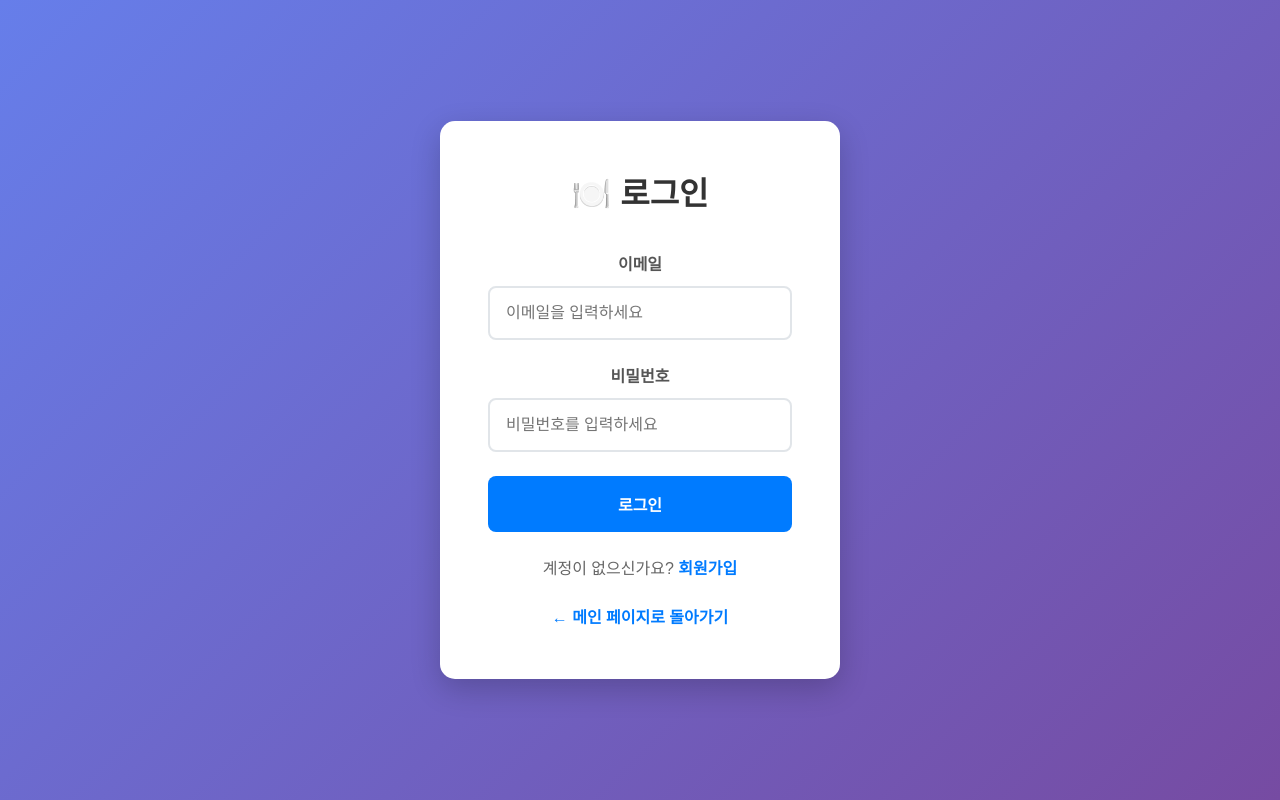
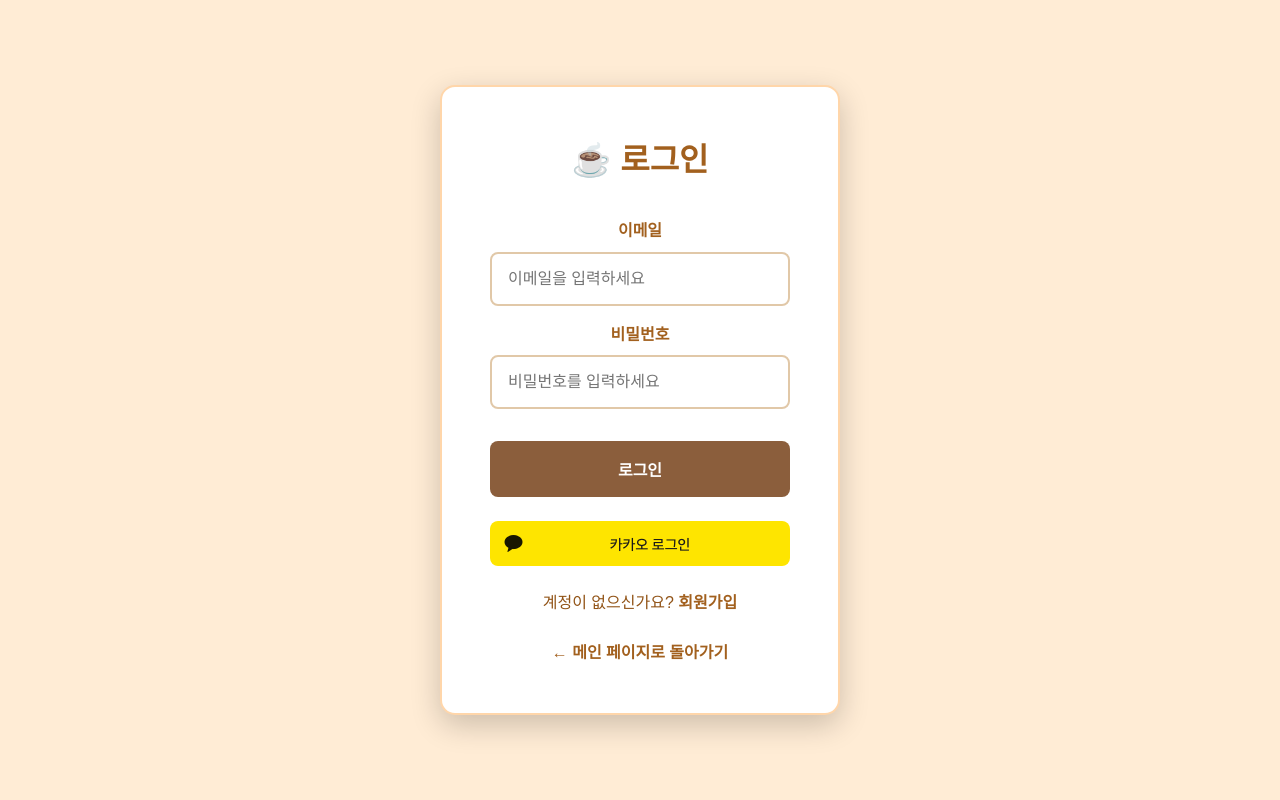
Before and after one commit to Norang2810/AI-project, a React (Create React App) app in the folder frontend/: page /login in a window 1280 px wide. Built offline with nearby package versions, Linux system fonts and the light colour scheme; a web font is replaced by a local one.

Commit message:
feat:로그인회원가입 색상변경

```diff
--- a/frontend/src/pages/LoginPage/LoginPage.jsx
+++ b/frontend/src/pages/LoginPage/LoginPage.jsx
@@ -7,8 +7,9 @@ const LoginContainer = styled.div`
   display: flex;
   justify-content: center;
   align-items: center;
-  background: linear-gradient(135deg, #667eea 0%, #764ba2 100%);
+  background-color: #FFECD5; /* 부드러운 배경색 */
   padding: 2rem;
+  font-family: 'Ownglyph_meetme-Rg', sans-serif; /* 폰트 적용 */
 `;
 
 const LoginCard = styled.div`
@@ -18,11 +19,12 @@ const LoginCard = styled.div`
   box-shadow: 0 10px 30px rgba(0, 0, 0, 0.2);
   width: 100%;
   max-width: 400px;
+  border: 2px solid #FFD6AA; /* 카드 경계 강조 */
 `;
 
 const Title = styled.h1`
   text-align: center;
-  color: #333;
+  color: #A2601E; /* 대표 텍스트 색상 */
   margin-bottom: 2rem;
   font-size: 2rem;
 `;
@@ -30,7 +32,7 @@ const Title = styled.h1`
 const Form = styled.form`
   display: flex;
   flex-direction: column;
-  gap: 1.5rem;
+  gap: 1rem;
 `;
 
 const FormGroup = styled.div`
@@ -41,36 +43,38 @@ const FormGroup = styled.div`
 
 const Label = styled.label`
   font-weight: bold;
-  color: #555;
+  color: #A2601E;
 `;
 
 const Input = styled.input`
   padding: 1rem;
-  border: 2px solid #e1e5e9;
+  border: 2px solid #E1C8A8;
   border-radius: 8px;
   font-size: 1rem;
+  font-family: 'Ownglyph_meetme-Rg', sans-serif;
   transition: border-color 0.3s ease;
 
   &:focus {
     outline: none;
-    border-color: #007bff;
+    border-color: #915316;
   }
 `;
 
 const Button = styled.button`
-  background-color: #007bff;
+  background-color: #8b5e3c;
   color: white;
   padding: 1rem;
   border: none;
   border-radius: 8px;
   font-size: 1rem;
   font-weight: bold;
+  font-family: 'Ownglyph_meetme-Rg', sans-serif;
   cursor: pointer;
   transition: background-color 0.3s ease;
+  margin-top: 1rem; /* 비밀번호와 간격 늘림 */
 
   &:hover {
-    background-color: #0056b3;
-  }
+    background-color: #6e4b2a;
 
   &:disabled {
     background-color: #ccc;
@@ -78,13 +82,25 @@ const Button = styled.button`
   }
 `;
 
+const KakaoLoginButton = styled.div`
+  width: 100%;
+  height: 45px;
+  background-image: url('/kakao_login.png'); /* public 폴더 이미지 경로 */
+  background-size: contain;
+  background-repeat: no-repeat;
+  background-position: center;
+  cursor: pointer;
+  margin-top: 0.5rem;
+  border-radius: 8px;
+`;
+
 const LinkText = styled.p`
   text-align: center;
   margin-top: 1.5rem;
-  color: #666;
+  color: #915316;
 
   a {
-    color: #007bff;
+    color: #A2601E;
     text-decoration: none;
     font-weight: bold;
 
@@ -156,7 +172,7 @@ const LoginPage = ({setIsLoggedIn}) => {
   return (
     <LoginContainer>
       <LoginCard>
-        <Title>🍽️ 로그인</Title>
+        <Title>☕ 로그인</Title>
 
         {error && <ErrorMessage>{error}</ErrorMessage>}
 
@@ -190,6 +206,8 @@ const LoginPage = ({setIsLoggedIn}) => {
           <Button type="submit" disabled={isLoading}>
             {isLoading ? '로그인 중...' : '로그인'}
           </Button>
+
+          <KakaoLoginButton />
         </Form>
 
         <LinkText>
--- a/frontend/src/pages/MainPage/MainPage.jsx
+++ b/frontend/src/pages/MainPage/MainPage.jsx
@@ -78,9 +78,13 @@ const MainPage = ({ isLoggedIn, setIsLoggedIn }) => {
       <MainContainer>
         {/* Hero Section */}
         <HeroSection id="home">
-          <HeroTitle>☕ 알레르기 안전 메뉴 분석</HeroTitle>
+          <HeroTitle>☕ 알쥬알쥬 ☕</HeroTitle>
           <HeroSubtitle>
             메뉴판을 업로드하면 알레르기 정보를 분석해드립니다!
+            <br />
+            내가 마시는 이 음료 괜찮을까?
+            <br />
+            카페 메뉴 속 숨겨진 알레르기 유발 성분, 이제 미리 확인하세요!
           </HeroSubtitle>
           <CTAButton
             onClick={() => {
--- a/frontend/src/pages/RegisterPage/RegisterPage.jsx
+++ b/frontend/src/pages/RegisterPage/RegisterPage.jsx
@@ -7,8 +7,9 @@ const RegisterContainer = styled.div`
   display: flex;
   justify-content: center;
   align-items: center;
-  background: linear-gradient(135deg, #667eea 0%, #764ba2 100%);
+  background-color: #FFECD5;
   padding: 2rem;
+  font-family: 'Ownglyph_meetme-Rg', sans-serif;
 `;
 
 const RegisterCard = styled.div`
@@ -18,11 +19,12 @@ const RegisterCard = styled.div`
   box-shadow: 0 10px 30px rgba(0, 0, 0, 0.2);
   width: 100%;
   max-width: 500px;
+  border: 2px solid #FFD6AA;
 `;
 
 const Title = styled.h1`
   text-align: center;
-  color: #333;
+  color: #A2601E;
   margin-bottom: 2rem;
   font-size: 2rem;
 `;
@@ -33,15 +35,15 @@ const Form = styled.form`
   gap: 1.5rem;
 `;
 
-const FormRow = styled.div`
-  display: grid;
-  grid-template-columns: 1fr 1fr;
-  gap: 1rem;
+// const FormRow = styled.div`
+//   display: grid;
+//   grid-template-columns: 1fr 1fr;
+//   gap: 1rem;
 
-  @media (max-width: 600px) {
-    grid-template-columns: 1fr;
-  }
-`;
+//   @media (max-width: 600px) {
+//     grid-template-columns: 1fr;
+//   }
+// `;
 
 const FormGroup = styled.div`
   display: flex;
@@ -51,24 +53,26 @@ const FormGroup = styled.div`
 
 const Label = styled.label`
   font-weight: bold;
-  color: #555;
+  color: #A2601E;
+  text-align: left;
 `;
 
 const Input = styled.input`
   padding: 1rem;
-  border: 2px solid #e1e5e9;
+  border: 2px solid #E1C8A8;
   border-radius: 8px;
   font-size: 1rem;
+  font-family: 'Ownglyph_meetme-Rg', sans-serif;
   transition: border-color 0.3s ease;
 
   &:focus {
     outline: none;
-    border-color: #007bff;
+    border-color: #915316;
   }
 `;
 
 const Button = styled.button`
-  background-color: #007bff;
+  background-color: #8b5e3c;
   color: white;
   padding: 1rem;
   border: none;
@@ -79,7 +83,7 @@ const Button = styled.button`
   transition: background-color 0.3s ease;
 
   &:hover {
-    background-color: #0056b3;
+    background-color: #6e4b2a;
   }
 
   &:disabled {
@@ -91,10 +95,10 @@ const Button = styled.button`
 const LinkText = styled.p`
   text-align: center;
   margin-top: 1.5rem;
-  color: #666;
+  color: #915316;
 
   a {
-    color: #007bff;
+    color: #A2601E;
     text-decoration: none;
     font-weight: bold;
 
@@ -201,13 +205,13 @@ const RegisterPage = ({ setIsLoggedIn }) => {
   return (
     <RegisterContainer>
       <RegisterCard>
-        <Title>🍽️ 회원가입</Title>
+        <Title>☕ 회원가입</Title>
 
         {error && <ErrorMessage>{error}</ErrorMessage>}
         {success && <SuccessMessage>{success}</SuccessMessage>}
 
         <Form onSubmit={handleSubmit}>
-          <FormRow>
+
             <FormGroup>
               <Label htmlFor="name">이름</Label>
               <Input
@@ -232,7 +236,7 @@ const RegisterPage = ({ setIsLoggedIn }) => {
                 placeholder="전화번호를 입력하세요"
               />
             </FormGroup>
-          </FormRow>
+
 
           <FormGroup>
             <Label htmlFor="email">이메일</Label>
@@ -247,7 +251,7 @@ const RegisterPage = ({ setIsLoggedIn }) => {
             />
           </FormGroup>
 
-          <FormRow>
+
             <FormGroup>
               <Label htmlFor="password">비밀번호</Label>
               <Input
@@ -273,7 +277,7 @@ const RegisterPage = ({ setIsLoggedIn }) => {
                 placeholder="비밀번호를 다시 입력하세요"
               />
             </FormGroup>
-          </FormRow>
+
 
           <Button type="submit" disabled={isLoading}>
             {isLoading ? '회원가입 중...' : '회원가입'}
```
Also changed, not shown: frontend/public/kakao_login.png (added).
